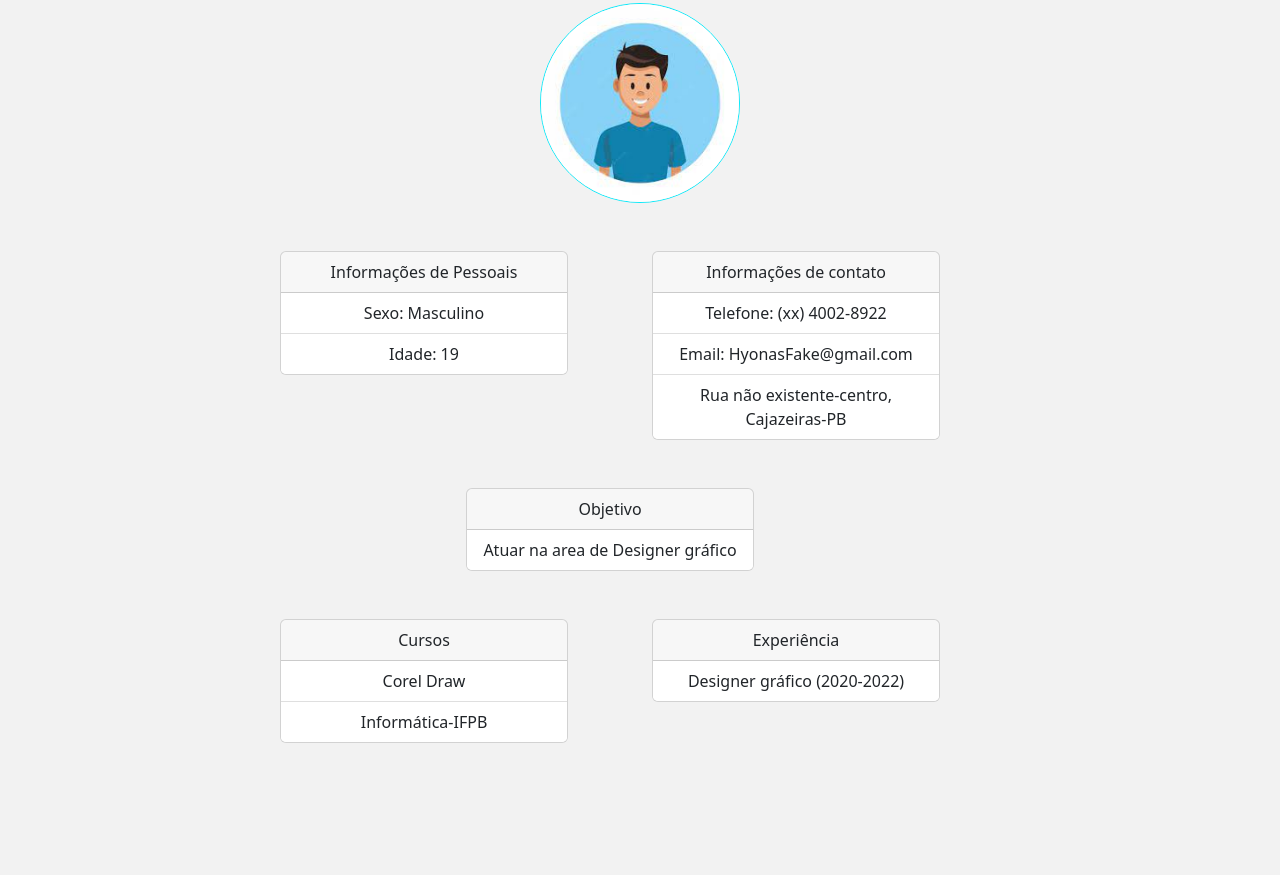
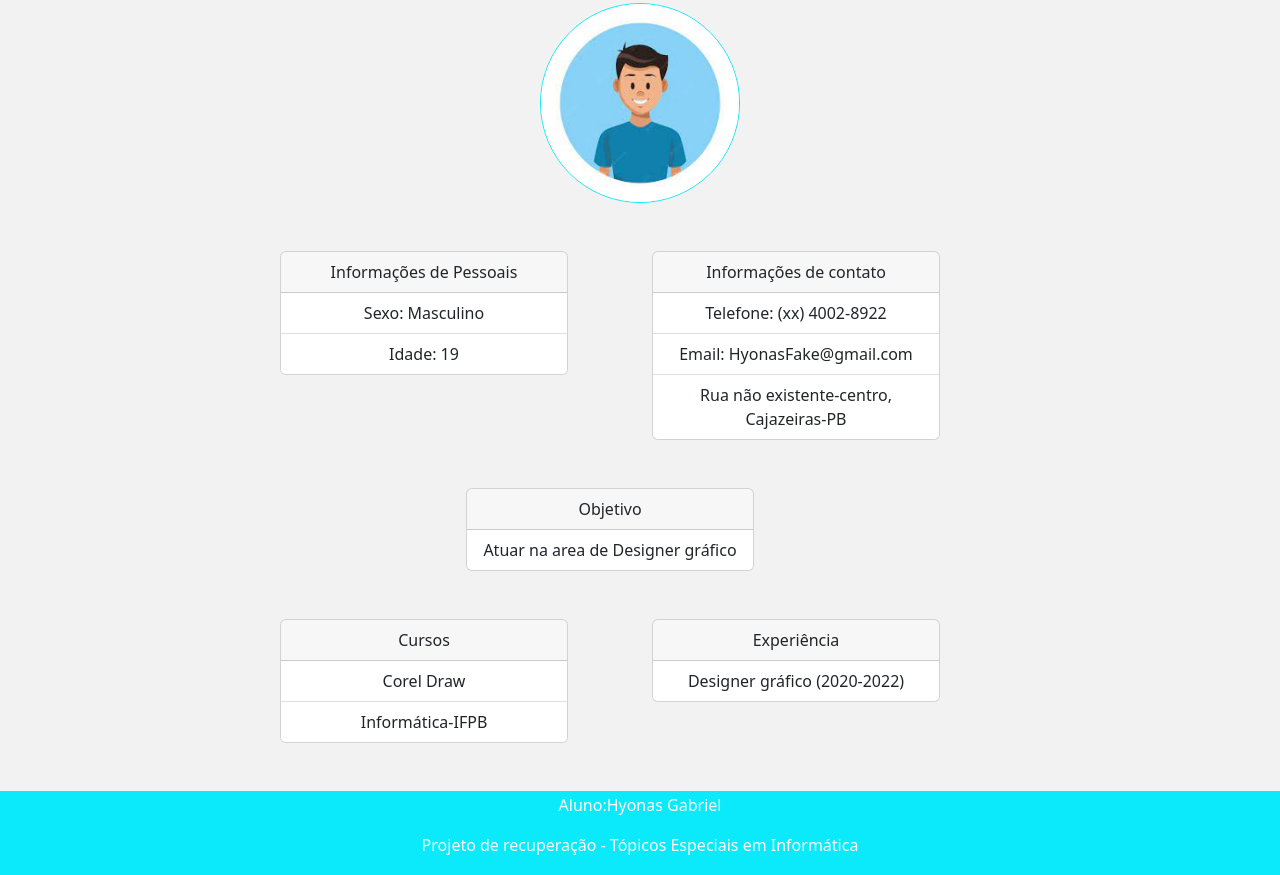
Before and after one commit to Hyonas1S6/Curriculo, a plain HTML site: page index.html in a window 1280 px wide. Shown: the part 53-928 px from the top of the page. Before the commit the page ends 800 px from the top, so only its background shows below. Drawn offline with nearby package versions, Linux system fonts and the light colour scheme.

Commit message:
add footer

```diff
--- a/css/style.css
+++ b/css/style.css
@@ -16,3 +16,10 @@ body{
     width: fit-content;
     margin-right: 60px;
 }
+
+footer {
+    text-align: center;
+    padding: 2px;
+    background-color: rgb(10, 234, 250);
+    color: rgb(254, 255, 255);
+  }
--- a/index.html
+++ b/index.html
@@ -56,7 +56,7 @@
                 </div>
             </div>
         </div>
-        <div class="row">
+        <div class="row mb-5">
             <div class="col-md-6 text-center">
                 <div class="card" style="width: 18rem;">
                     <div class="card-header">
@@ -80,6 +80,10 @@
             </div>
         </div>
     </div>
+    <footer>
+        <p>Aluno:Hyonas Gabriel</p>
+        <p>Projeto de recuperação - Tópicos Especiais em Informática</p>
+    </footer>
 </body>
 <!-- JavaScript Bundle with Popper -->
 <script src="https://cdn.jsdelivr.net/npm/bootstrap@5.2.0/dist/js/bootstrap.bundle.min.js" integrity="sha384-A3rJD856KowSb7dwlZdYEkO39Gagi7vIsF0jrRAoQmDKKtQBHUuLZ9AsSv4jD4Xa" crossorigin="anonymous"></script>
```
